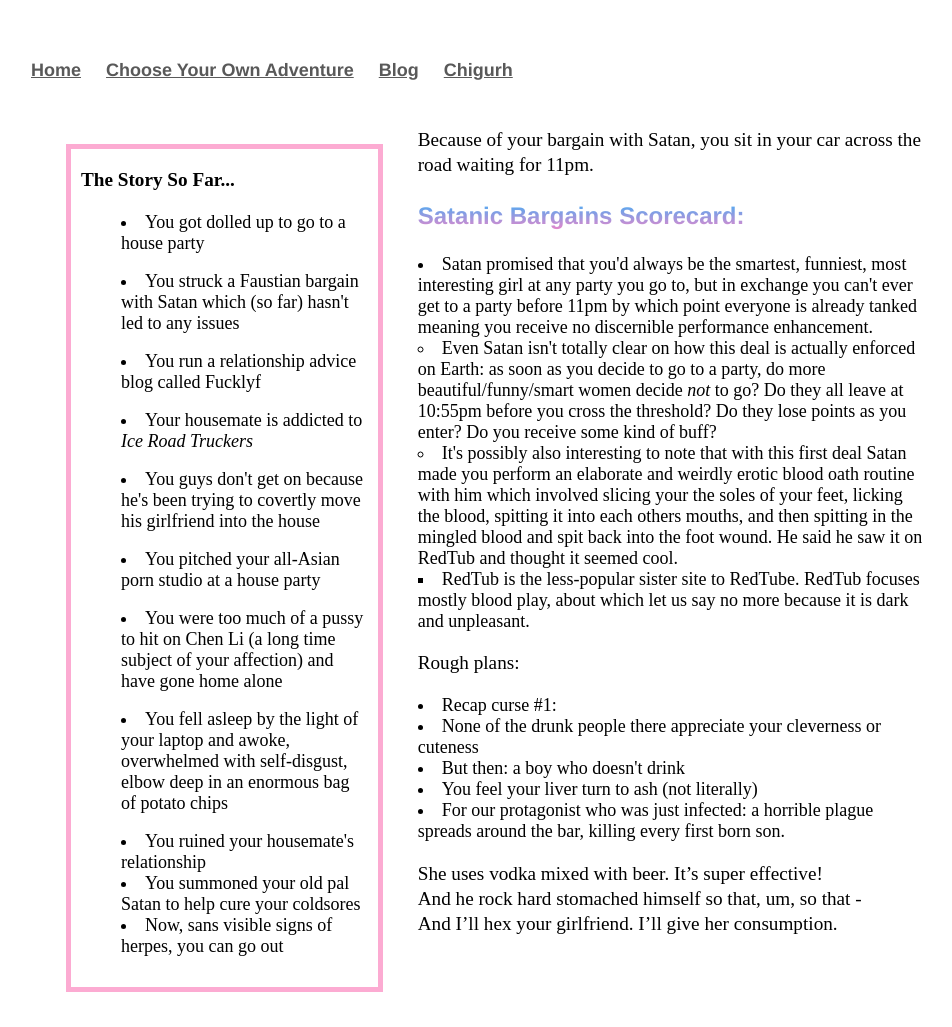
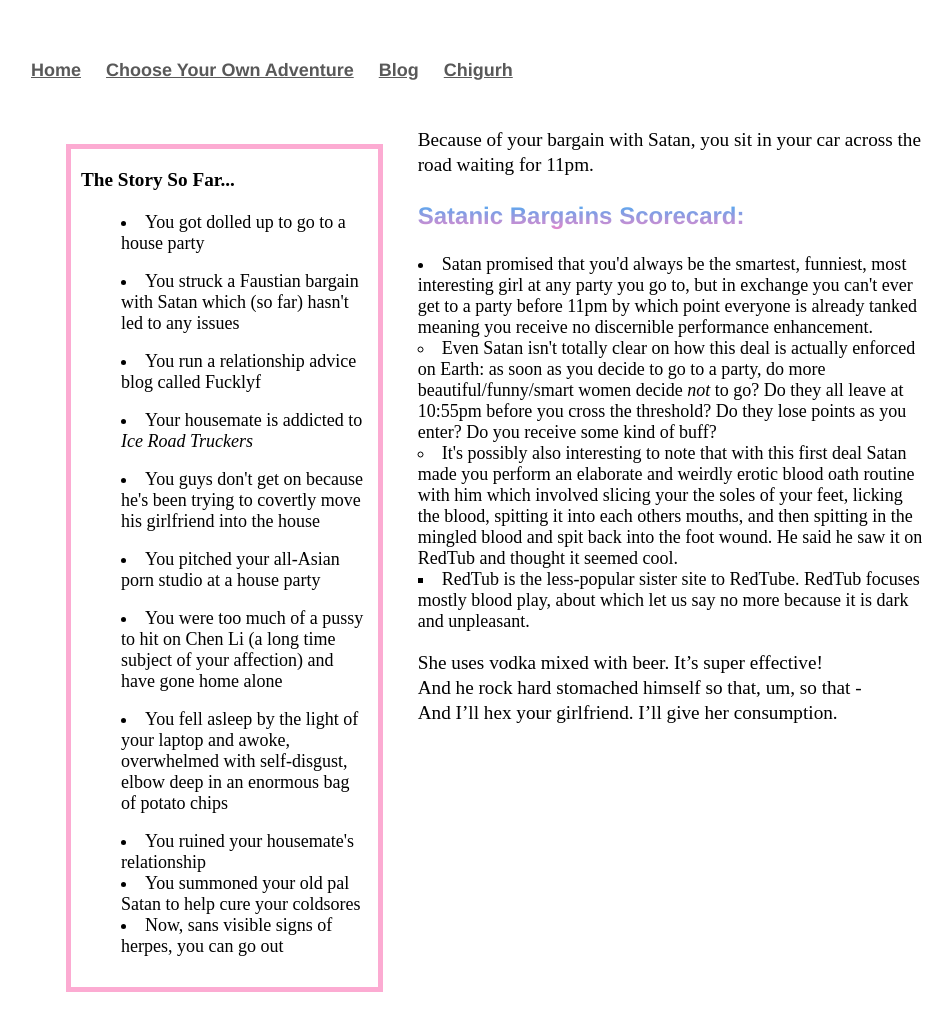
Before and after one commit to Pinelife/pinelife.github.io, a Jekyll site: the page Hellhole/Room11.html, which Jekyll copies as it is, in a window 1280 px wide. Shown: the whole page, without its empty margins (161-1113 px from the left). Built offline with Jekyll 4.4.1, drawn with Linux system fonts in a browser that asks for light colours.

Commit message:
Update Room11.html

```diff
--- a/Hellhole/Room11.html
+++ b/Hellhole/Room11.html
@@ -62,17 +62,7 @@ Because of your bargain with Satan, you sit in your car across the road waiting
 
 		</li></li>
 </ul>
-<p>
-	Rough plans:
-		<ul>
-<li>Recap curse #1:  </li>
-	<li>None of the drunk people there appreciate your cleverness or cuteness</li>
-	<li>But then: a boy who doesn't drink</li>
-	<li>You feel your liver turn to ash (not literally)</li>
-	<li>For our protagonist who was just infected: a horrible plague spreads around the bar, killing every first
-	born son.</li>
-</ul>
-</p>
+
 <p>
 	She uses vodka mixed with beer. It’s super effective!<br/>
 	And he rock hard stomached himself so that, um, so that -  <br/>
```
